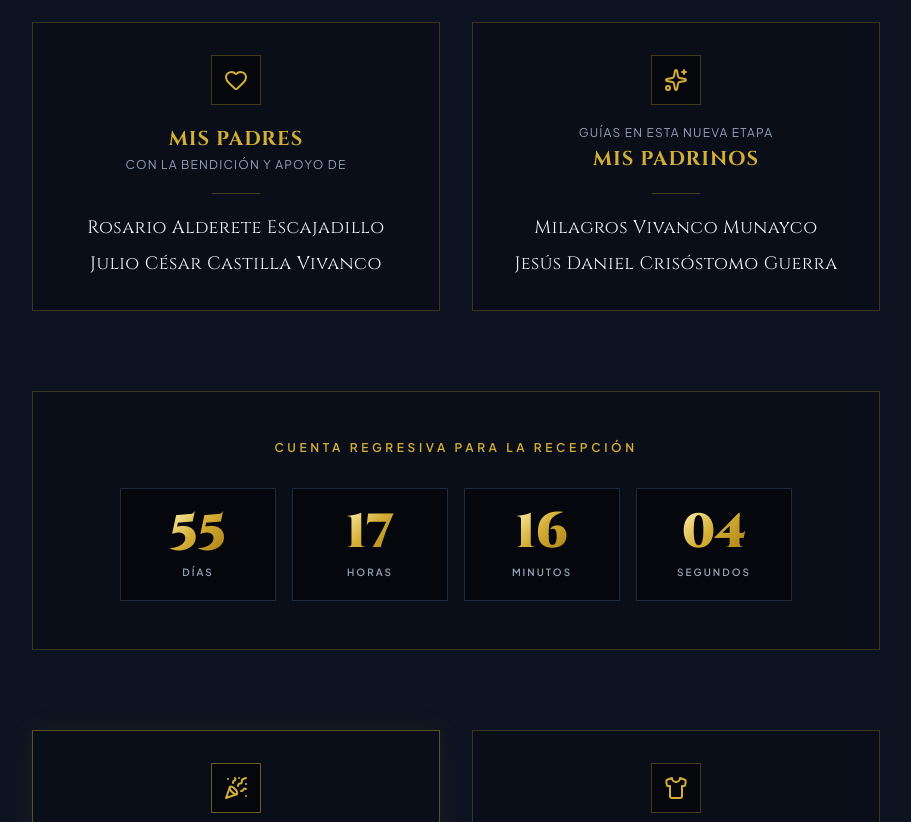
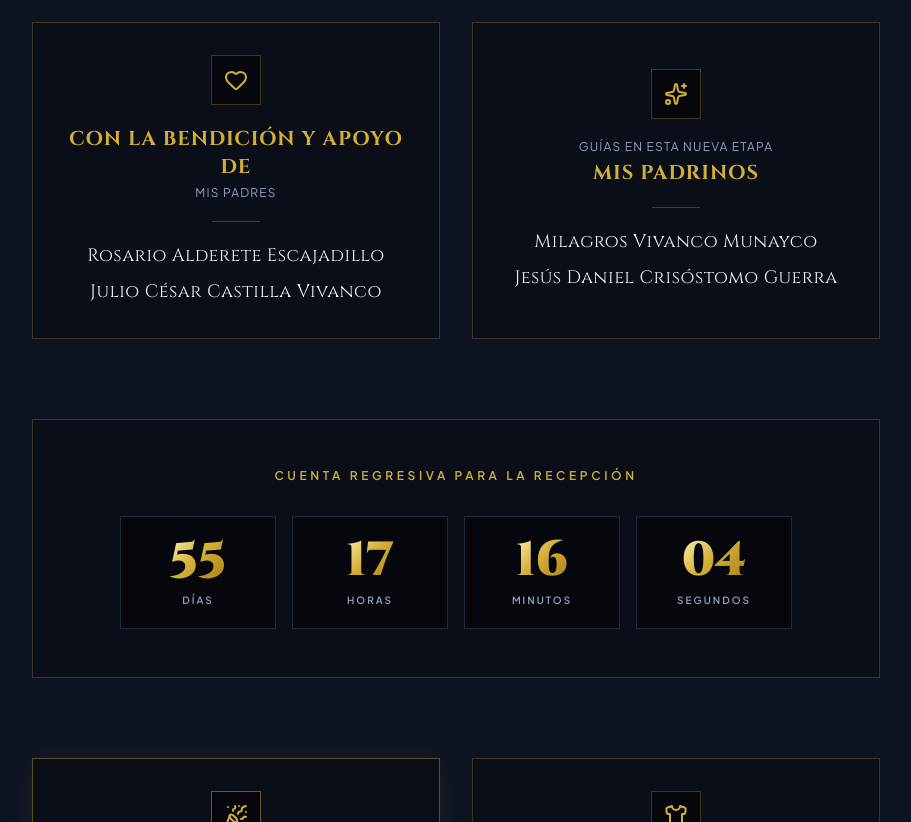
Before and after one commit to jhair27ca-ctrl/Invitacion_18years, a plain HTML site: page index.html in a window 1280 px wide. Shown: the part 1200-2022 px from the top of the page, without its empty margins (184-1095 px from the left). Drawn offline with nearby package versions, Linux system fonts and the light colour scheme.

Commit message:
Reordenar el sector de agradecimiento a padres

```diff
--- a/index.html
+++ b/index.html
@@ -271,8 +271,8 @@
             </div>
 
             <div class="space-y-1">
-              <h3 class="text-xl font-bold text-[#D4AF37] uppercase tracking-wider">Mis Padres</h3>
-              <p class="text-slate-400 text-xs tracking-widest uppercase">Con la bendición y apoyo de</p>
+              <h3 class="text-xl font-bold text-[#D4AF37] uppercase tracking-wider">Con la bendición y apoyo de</h3>
+              <p class="text-slate-400 text-xs tracking-widest uppercase">Mis Padres</p>
             </div>
 
             <div class="w-12 h-[1px] bg-[#D4AF37]/30 my-1"></div>
```
Lines whose indentation alone changed are shown as unchanged.
